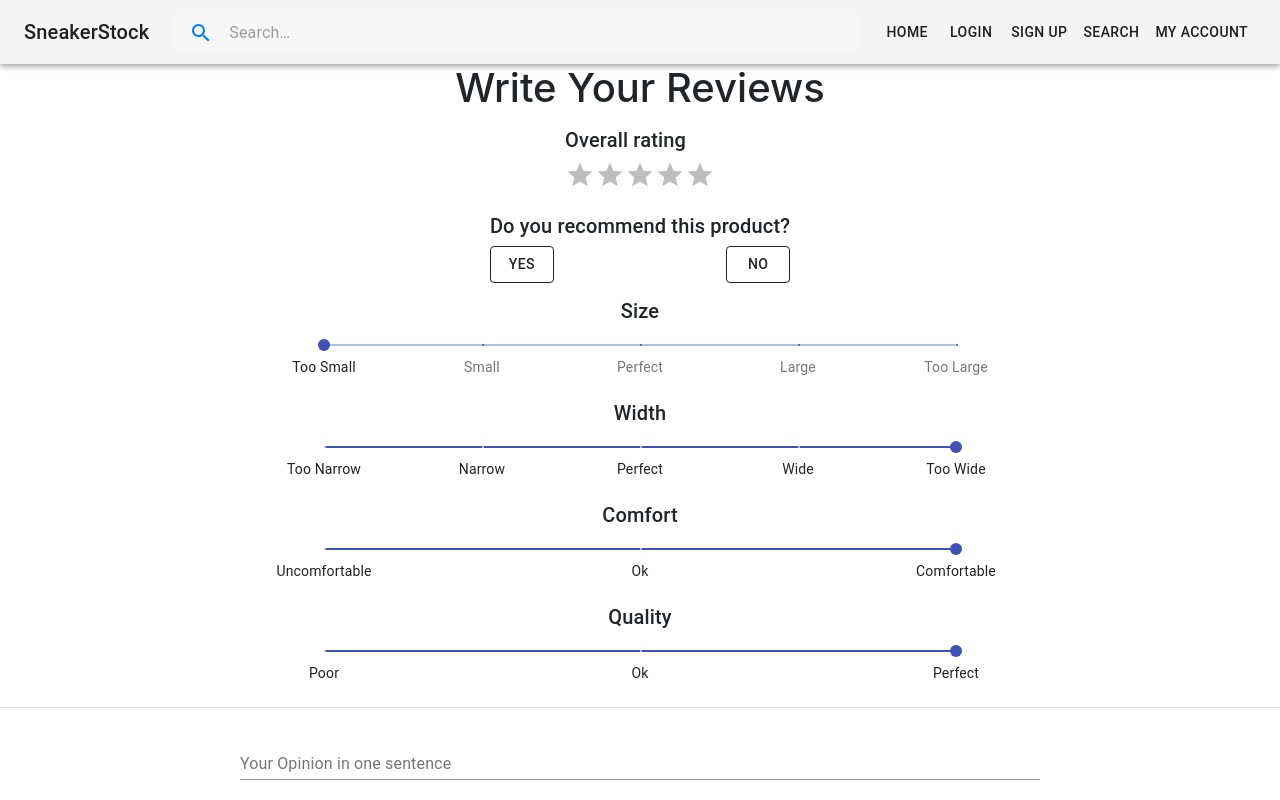
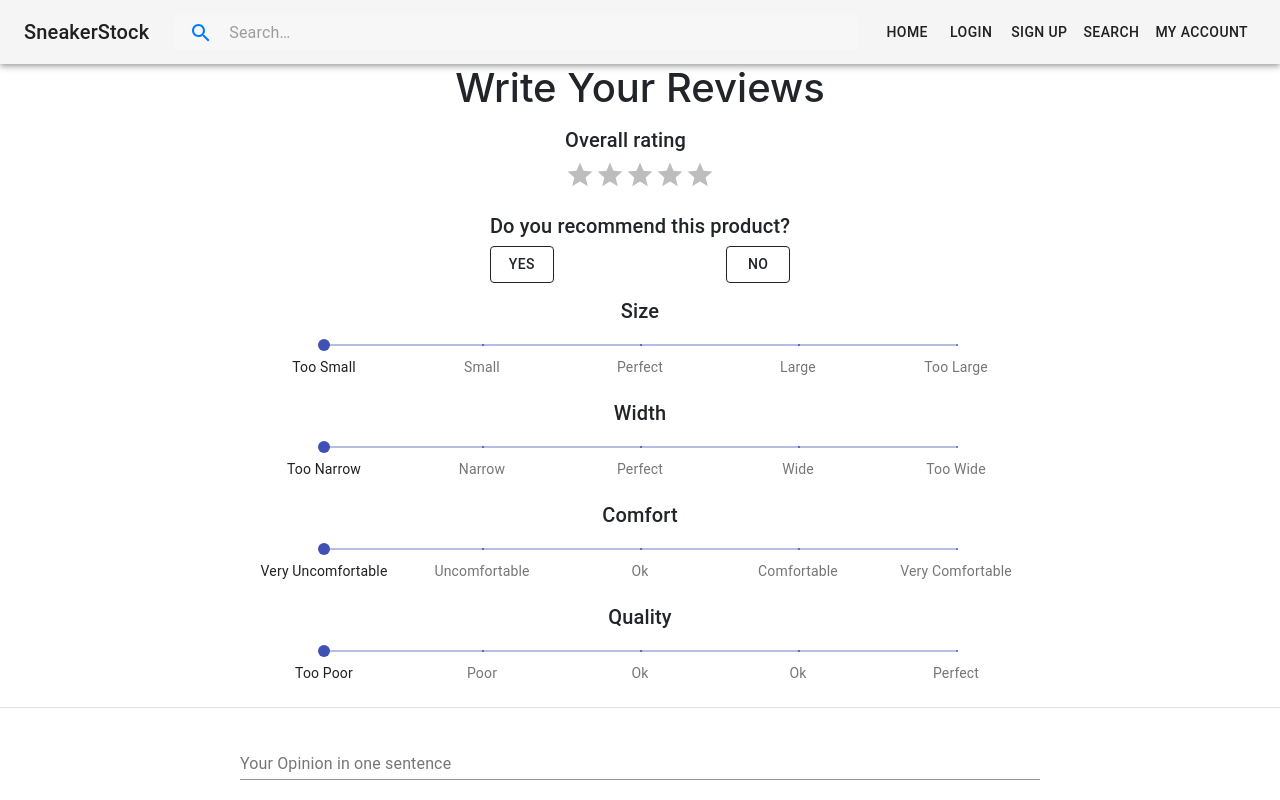
Before and after one commit to xkong93/wbdv-su19-Sneakers-project-react-client, a React (Create React App) app: page /add/1/1 in a window 1280 px wide. Shown: the top 800 px of the page. Built offline with nearby package versions, Linux system fonts and the light colour scheme.

Commit message:
post review

```diff
--- a/src/component/ReviewComponents/AddingComponent.js
+++ b/src/component/ReviewComponents/AddingComponent.js
@@ -65,22 +65,32 @@ export default function AddingComponent() {
     const reviewService= ReviewService.getInstance();
     const [values, setValues] = React.useState({
         overall:'',
-        size: 0,
-        width: 100,
-        comfort: 100,
-        quality: 100,
         description: '',
         isRecommend: false
     });
 
-    // const [size, setSize] = React.useState(30);
-    //
-    // const handleChange1 = (event, newValue) => {
-    //     setSize(newValue);
-    // };
+    const [size, setSize] = React.useState('');
+    const handleChange1 = (event, newValue) => {
+        setSize(newValue);
+    };
+
+    const [width, setWidth] = React.useState('');
+    const handleChange2 = (event, newValue) => {
+        setWidth(newValue);
+    };
+
+    const [comfort, setComfort] = React.useState('');
+    const handleChange3 = (event, newValue) => {
+        setComfort(newValue);
+    };
+
+    const [quality, setQuality] = React.useState('');
+    const handleChange4 = (event, newValue) => {
+        setQuality(newValue);
+    };
 
     const handleChange = prop => event => {
-        setValues(values[prop].setValue( event.target.value))
+        setValues({...values, [prop]: event.target.value});
     };
 
     const notRecommend = () =>{
@@ -94,6 +104,16 @@ export default function AddingComponent() {
     }
 
 
+    const User={
+        overall: values.overall,
+        size: size,
+        width:width,
+        comfort:comfort,
+        quality: quality,
+        isRecommend: values.isRecommend,
+        description: values.description
+    }
+
     const marks = [
         {value: 1, label: 'Too Small',},
         {value: 2, label: 'Small',},
@@ -102,21 +122,25 @@ export default function AddingComponent() {
         {value: 5, label: 'Too Large',},
     ];
     const marks1 = [
-        {value: 0, label: 'Too Narrow',},
-        {value: 25, label: 'Narrow',},
-        {value: 50, label: 'Perfect',},
-        {value: 75, label: 'Wide',},
-        {value: 100, label: 'Too Wide',},
+        {value: 1, label: 'Too Narrow',},
+        {value: 2, label: 'Narrow',},
+        {value: 3, label: 'Perfect',},
+        {value: 4, label: 'Wide',},
+        {value: 5, label: 'Too Wide',},
     ];
     const marks2 = [
-        {value: 0, label: 'Uncomfortable',},
-        {value: 50, label: 'Ok',},
-        {value: 100, label: 'Comfortable',},
+        {value: 1, label: 'Very Uncomfortable',},
+        {value: 2, label: 'Uncomfortable',},
+        {value: 3, label: 'Ok',},
+        {value: 4, label: 'Comfortable',},
+        {value: 5, label: 'Very Comfortable',}
     ];
     const marks3 = [
-        {value: 0, label: 'Poor',},
-        {value: 50, label: 'Ok',},
-        {value: 100, label: 'Perfect',},
+        {value: 1, label: 'Too Poor',},
+        {value: 2, label: 'Poor',},
+        {value: 3, label: 'Ok',},
+        {value: 4, label: 'Ok',},
+        {value: 5, label: 'Perfect',}
     ];
 
     function valuetext(value) {
@@ -125,7 +149,7 @@ export default function AddingComponent() {
 
     return (
         <div>
-            {/*{console.log(values.size)}*/}
+            {console.log(User)}
             <div className={classes.title}><h1>Write Your Reviews</h1></div>
             <Box className={classes.element}>
                 <Box component="fieldset" borderColor="transparent" >
@@ -164,8 +188,8 @@ export default function AddingComponent() {
                     step={1}
                     valueLabelDisplay="auto"
                     marks={marks}
-                    value={values.size}
-                    onChange={handleChange('size')}
+                    value={size}
+                    onChange={handleChange1}
                     max={5}
                     min={1}
                 />
@@ -182,11 +206,13 @@ export default function AddingComponent() {
                         // valueLabelFormat={valueLabelFormat}
                         getAriaValueText={valuetext}
                         aria-labelledby="discrete-slider-restrict"
-                        step={null}
+                        step={1}
                         valueLabelDisplay="auto"
                         marks={marks1}
-                        defaultValue={values.width}
-                        onChange={handleChange('width')}
+                        value={width}
+                        onChange={handleChange2}
+                        max={5}
+                        min={1}
                     />
                 </Box>
             </Box>
@@ -201,11 +227,13 @@ export default function AddingComponent() {
                         // valueLabelFormat={valueLabelFormat}
                         getAriaValueText={valuetext}
                         aria-labelledby="discrete-slider-restrict"
-                        step={null}
+                        step={1}
                         valueLabelDisplay="auto"
                         marks={marks2}
-                        defaultValue={values.comfort}
-                        onChange={handleChange('comfort')}
+                        value={comfort}
+                        onChange={handleChange3}
+                        max={5}
+                        min={1}
                     />
                 </Box>
             </Box>
@@ -220,11 +248,13 @@ export default function AddingComponent() {
                         // valueLabelFormat={valueLabelFormat}
                         getAriaValueText={valuetext}
                         aria-labelledby="discrete-slider-restrict"
-                        step={null}
+                        step={1}
                         valueLabelDisplay="auto"
                         marks={marks3}
-                        defaultValue={values.quality}
-                        onChange={handleChange('quality')}
+                        value={quality}
+                        onChange={handleChange4}
+                        max={5}
+                        min={1}
                     />
                 </Box>
             </Box>
@@ -259,7 +289,7 @@ export default function AddingComponent() {
             <Divider />
 
             <Box className={classes.Sbutton}>
-                <Button onClick={()=>createReview(values, 1,1)} fullWidth size={"large"} variant="outlined" color="secondary" className={classes.button}>
+                <Button onClick={()=>createReview(User, 1,1)} fullWidth size={"large"} variant="outlined" color="secondary" className={classes.button}>
                     Submit Review
                 </Button>
             </Box>
```
